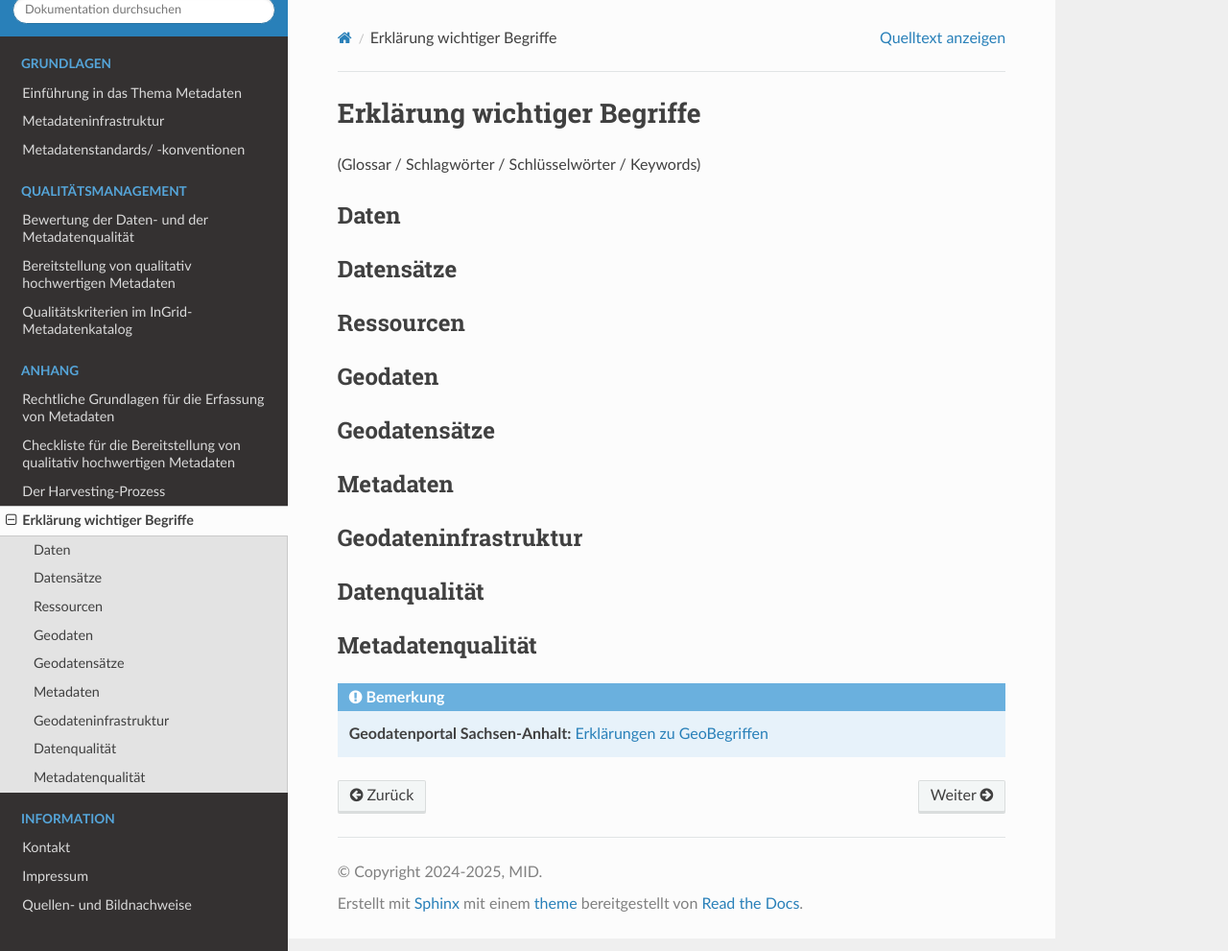
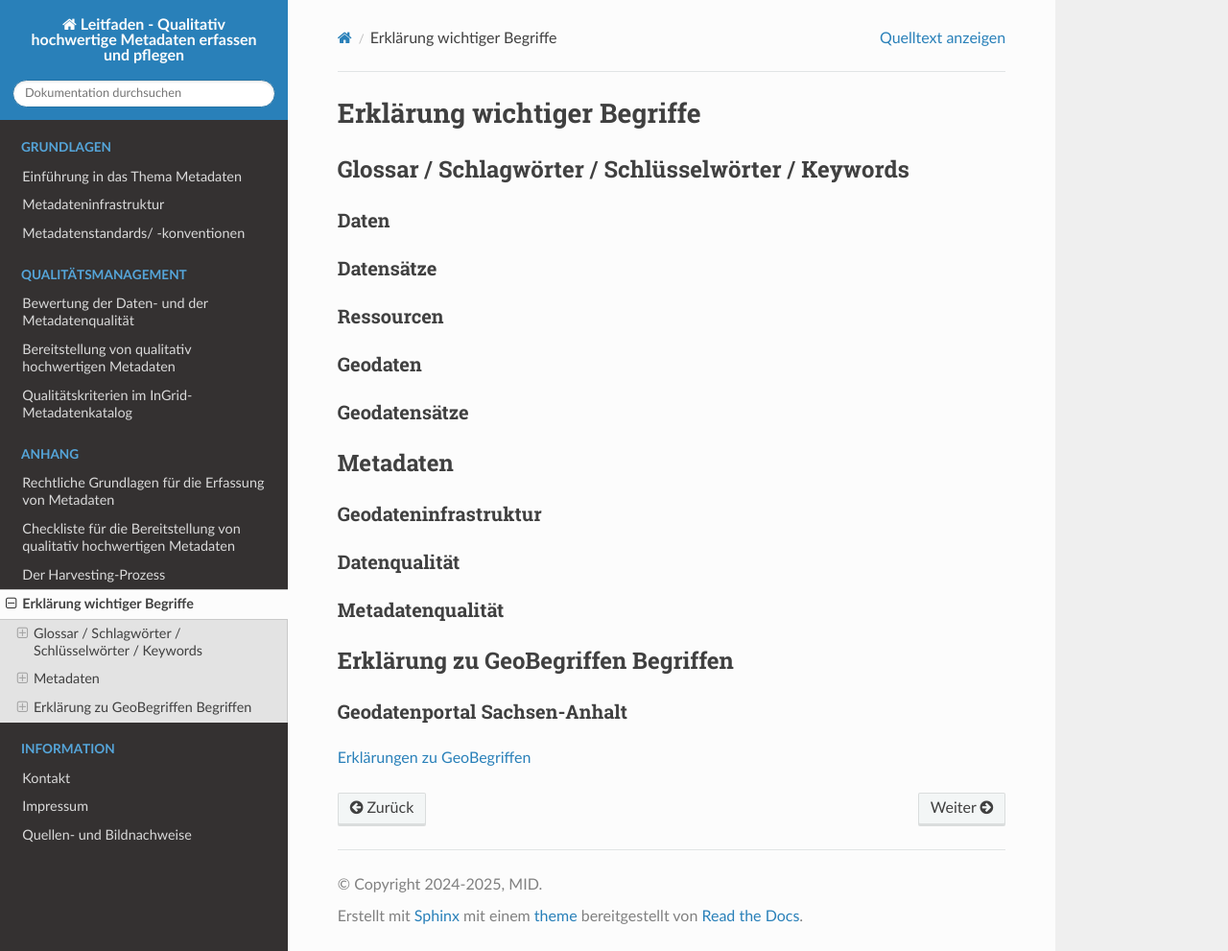
Before and after one commit to tomiwo/ingrid-mdk-st-high-quality-metadata, a Sphinx documentation site: the page built from docs/anhang/wichtige-begriffe.rst, in a window 1280 px wide and 991 px high. Shown: the whole window at 96% size. Built offline with Sphinx 7.4.7 and the Read the Docs theme 3.1.0, drawn with Linux system fonts in a browser that asks for light colours.

Commit message:
Update wichtige-begriffe.rst

```diff
--- a/docs/anhang/wichtige-begriffe.rst
+++ b/docs/anhang/wichtige-begriffe.rst
@@ -2,27 +2,28 @@
 Erklärung wichtiger Begriffe
 =============================
 
-(Glossar / Schlagwörter / Schlüsselwörter / Keywords)
+Glossar / Schlagwörter / Schlüsselwörter / Keywords
+----------------------------------------------------
 
 
 Daten
-------
+^^^^^
 
 
 Datensätze
------------
+^^^^^^^^^^
 
 
 Ressourcen
-----------
+^^^^^^^^^^
 
 
 Geodaten
----------
+^^^^^^^^
 
 
 Geodatensätze
---------------
+^^^^^^^^^^^^^
 
 
 Metadaten
@@ -30,14 +31,22 @@
 
 
 Geodateninfrastruktur
----------------------
+^^^^^^^^^^^^^^^^^^^^^^
 
 
 Datenqualität
--------------
+^^^^^^^^^^^^^
 
 
 Metadatenqualität
-------------------
+^^^^^^^^^^^^^^^^^
 
-.. note:: **Geodatenportal Sachsen-Anhalt:** `Erklärungen zu GeoBegriffen <https://www.lvermgeo.sachsen-anhalt.de/de/gdp-glossar.html>`_
+
+
+Erklärung zu GeoBegriffen Begriffen
+-----------------------------------
+
+Geodatenportal Sachsen-Anhalt
+^^^^^^^^^^^^^^^^^^^^^^^^^^^^^^
+
+`Erklärungen zu GeoBegriffen <https://www.lvermgeo.sachsen-anhalt.de/de/gdp-glossar.html>`_
```
